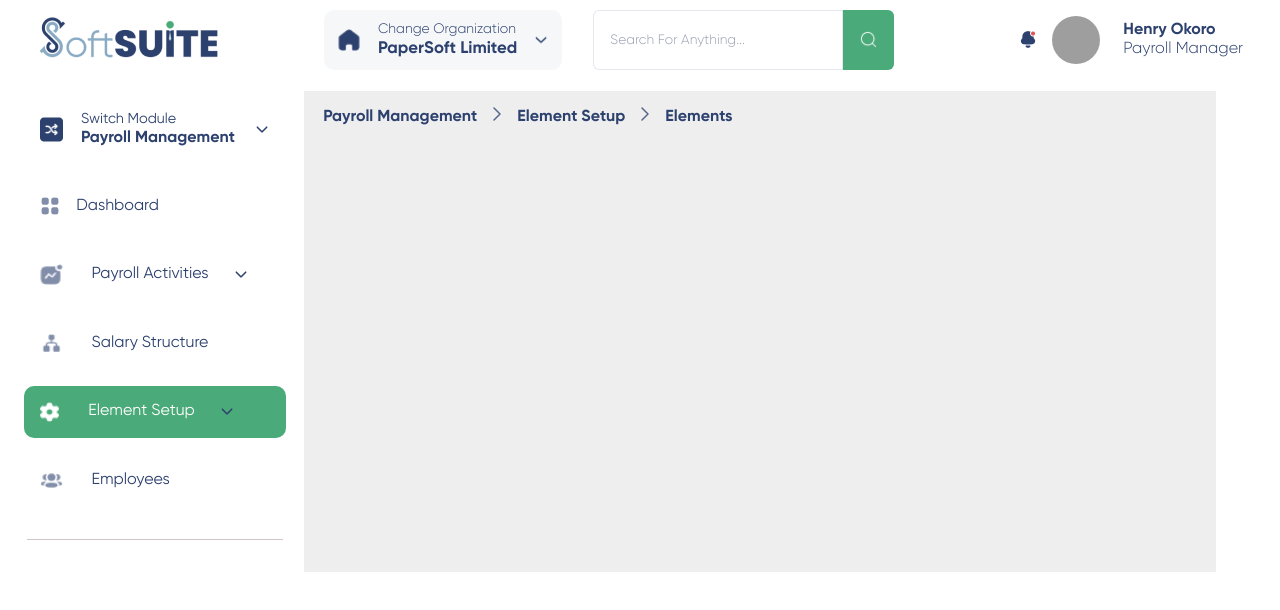
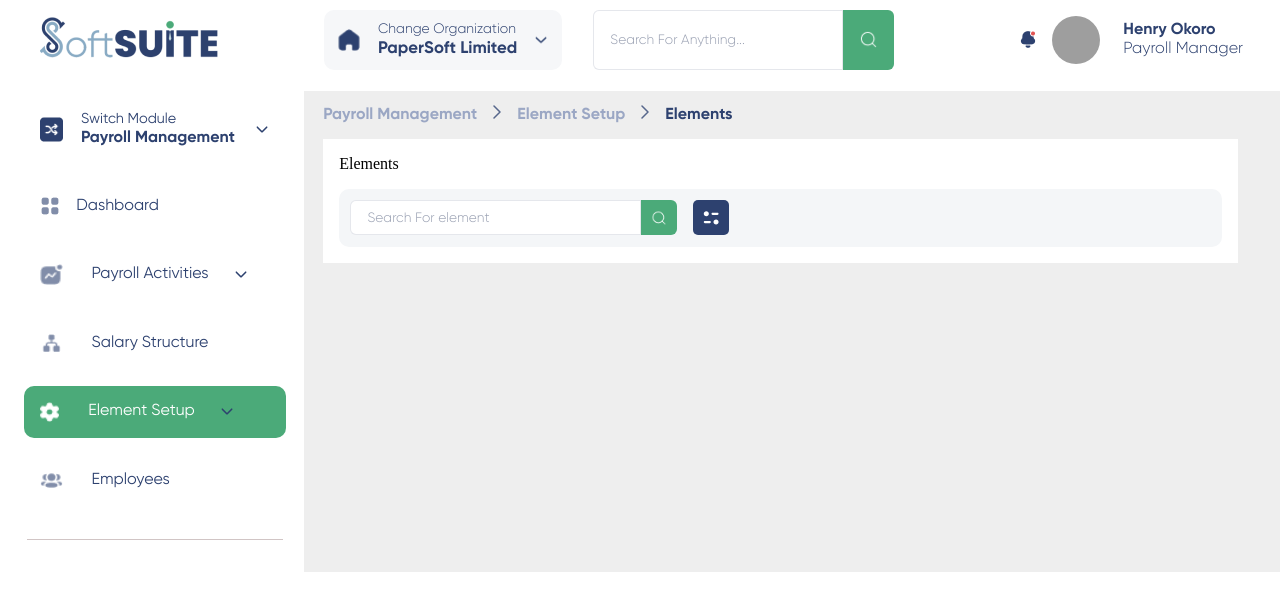
Before and after one commit to Maverickk6/softsuite-test, a React (Vite) app: page / in a window 1280 px wide. Shown: the top 610 px of the page. Built offline with nearby package versions, Linux system fonts and the light colour scheme; grey boxes are pictures that could not be loaded.

Commit message:
more visual implementation on the element page

```diff
--- a/src/components/HomePageLayout/HomePageLayout.module.scss
+++ b/src/components/HomePageLayout/HomePageLayout.module.scss
@@ -4,7 +4,10 @@
 .mainContainer {
     .body {
         display: flex;
-        width: 95%;
+        width: full;
         background-color: #eee;
+        .inner {
+            width: 74%;
+        }
     }
 }
--- a/src/components/Sidebar/SideBar.tsx
+++ b/src/components/Sidebar/SideBar.tsx
@@ -4,7 +4,7 @@ import { assets } from "../../constants";
 
 const SideBar: React.FC = () => {
   const [sideTabOneShow, setSideTabOne] = useState<boolean>(false);
-  const [isSelected, setIsSelected] = useState<boolean>(true);
+  const [isSelected] = useState<boolean>(true);
   const [showElements, setShowElements] = useState<boolean>(false);
   return (
     <div className={styles.mainContainer2}>
--- a/src/components/elementPageHeader/ElementHeader.module.scss
+++ b/src/components/elementPageHeader/ElementHeader.module.scss
@@ -1,6 +1,8 @@
 .elementHeader {
   font-family: "Gilroy-Bold", sans-serif;
   display: flex;
-  justify-content: space-between;
+  align-items: center;
   width: 100%;
+  height: 1rem;
+  margin-bottom: 1rem;
 }
--- a/src/components/elementPageHeader/ElementHeader.tsx
+++ b/src/components/elementPageHeader/ElementHeader.tsx
@@ -1,19 +1,19 @@
 import { NavLink } from "react-router-dom";
-import { useDispatch, useSelector } from "react-redux";
-import { RootState } from "../../app/store";
-import { setActivePage } from "../../features/activeLinks/activeLinkSlice";
+// import { useDispatch, useSelector } from "react-redux";
+// import { RootState } from "../../app/store";
+// import { setActivePage } from "../../features/activeLinks/activeLinkSlice";
 import styles from "./ElementHeader.module.scss";
 import { assets } from "../../constants";
 
 
 function ElementHeader() {
-  const dispatch = useDispatch();
-  const activePage = useSelector(
-    (state: RootState) => state.navigation.activePage
-  );
-  const handleNavLinkClick = (page: string) => {
-    dispatch(setActivePage(page));
-  };
+//   const dispatch = useDispatch();
+//   const activePage = useSelector(
+//     (state: RootState) => state.navigation.activePage
+//   );
+//   const handleNavLinkClick = (page: string) => {
+//     dispatch(setActivePage(page));
+//   };
   return (
     <nav className={styles.elementHeader}>
       <NavLink
@@ -22,7 +22,7 @@ function ElementHeader() {
           return {
             textDecoration: "none",
             marginRight: "1rem",
-            color: isActive ? "#2d416f" : "#647EBA",
+            color: isActive ? "#9BA7C4" : "#647EBA",
           };
         }}
       >
@@ -35,7 +35,7 @@ function ElementHeader() {
           return {
             textDecoration: "none",
             marginRight: "1rem",
-            color: isActive ? "#2d416f" : "#647EBA",
+            color: isActive ? "#9BA7C4" : "#647EBA",
           };
         }}
       >
--- /dev/null
+++ b/src/components/elements/Elements.module.scss
@@ -0,0 +1,63 @@
+@use "../../styles/variables/_colors.scss" as colors;
+
+.mainContainer {
+  background-color: white;
+  padding: 1rem;
+  width: 100%;
+  .inputD {
+    margin-top: 1rem;
+    padding: 0.2rem;
+    background-color:#F4F6F8;
+    display: flex;
+    border-radius: 10px;
+    align-items: center;
+    .inputDiv {
+      padding: 0.5rem;
+      width: 45%;
+      display: flex;
+      align-items: center;
+      .inputContainer {
+        height: 2.2rem;
+        width: 3rem;
+        background-color: #4baa79;
+        display: flex;
+        align-items: center;
+        justify-content: center;
+        border-top-right-radius: 6px;
+        border-bottom-right-radius: 6px;
+        & > img {
+          height: 1rem;
+          width: 1rem;
+        }
+      }
+      input {
+        width: 100%;
+        height: 2.2rem;
+        padding: 8px 16px;
+        border: 1px solid colors.$main-input-color;
+        box-sizing: border-box;
+        border-top-left-radius: 6px;
+        border-bottom-left-radius: 6px;
+        &::placeholder {
+          color: colors.$sub-fontColorOpacity;
+          font-size: 0.85rem;
+          font-family: "Gilroy-Light", sans-serif;
+        }
+      }
+      .filterdiv {
+        margin-left: 1rem;
+        border-radius: 5px;
+        background-color: #2D416F;
+        display: flex;
+        align-items: center;
+        justify-content: center;
+        height: 2.2rem;
+        width: 3rem;
+        & > img {
+          height: 1rem;
+          width: 1rem;
+        }
+      }
+    }
+  }
+}
--- /dev/null
+++ b/src/components/elements/Elements.tsx
@@ -0,0 +1,25 @@
+import React from "react";
+import styles from "./Elements.module.scss";
+import { assets } from "../../constants";
+
+const Elements: React.FC = () => {
+  return (
+    <div className={styles.mainContainer}>
+      <p>Elements</p>
+      <div className={styles.inputD}>
+        <div className={styles.inputDiv}>
+          <input type="text" placeholder="Search For element" />
+          <div className={styles.inputContainer}>
+            <img src={assets.Search} />
+          </div>
+          <div className={styles.filterdiv}>
+          <img src={assets.FilterIcon} />
+        </div>
+        </div>
+
+      </div>
+    </div>
+  );
+};
+
+export default Elements;
--- a/src/constants/assets.tsx
+++ b/src/constants/assets.tsx
@@ -12,6 +12,7 @@ import Salary from '../assets/salary.png';
 import Settings from '../assets/Setting.png'
 import Employees from '../assets/employees.png';
 import ArrowRight from '../assets/arrowRight.svg'
+import FilterIcon from '../assets/Filter.svg';
 
 export default {
   Logo,
@@ -27,5 +28,6 @@ export default {
   Salary,
   Settings,
   Employees,
-  ArrowRight
+  ArrowRight,
+  FilterIcon
 };
--- a/src/pages/elementsPage/ElementPage.module.scss
+++ b/src/pages/elementsPage/ElementPage.module.scss
@@ -1,6 +1,7 @@
 @use "../../styles/variables/_fonts.scss" as fonts;
 
 .mainContainer {
+  width: 100%;
   padding: 1rem;
   .elementHeader {
     font-family: "Gilroy-Regular", sans-serif;
--- a/src/pages/elementsPage/ElementPage.tsx
+++ b/src/pages/elementsPage/ElementPage.tsx
@@ -1,13 +1,14 @@
-import React from "react";
 import HomePageLayout from "../../components/HomePageLayout/HomePageLayout";
 import styles from "./ElementPage.module.scss";
 import ElementHeader from "../../components/elementPageHeader/ElementHeader";
+import Elements from "../../components/elements/Elements";
 
 function ElementPage() {
   return (
     <HomePageLayout>
       <div className={styles.mainContainer}>
         <ElementHeader />
+        <Elements />
       </div>
     </HomePageLayout>
   );
```
Also changed, not shown: src/assets/Filter.svg (added), 1 other file (tests, documents, lock files or other folders).
